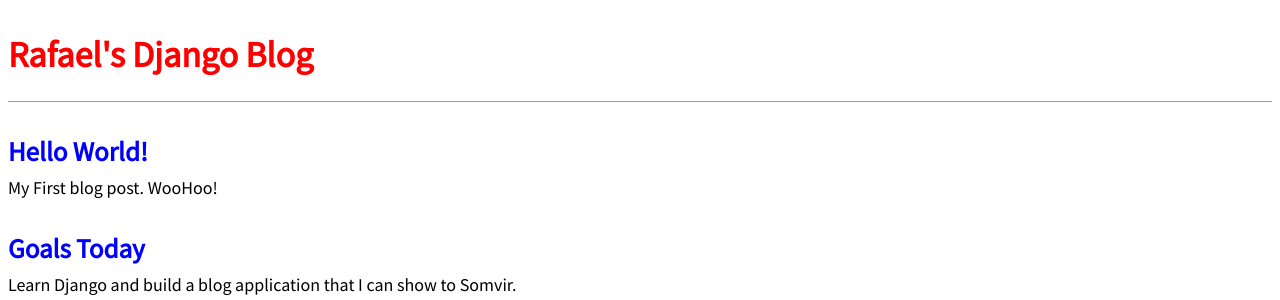
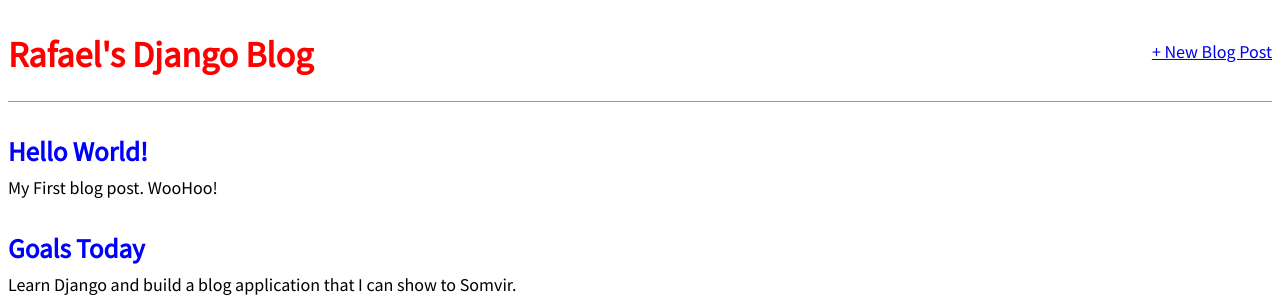
Before and after one commit to tierraskyllc/blog_project, a Django app: page / in a window 1280 px wide. Shown: the top 300 px of the page. Run offline with Django 3.2, Linux system fonts and the light colour scheme; data comes from the database, SQL or seed files in the repository; both versions use the stored data as it was after the commit.

Commit message:
added + New Post Feature

```diff
--- a/blog/models.py
+++ b/blog/models.py
@@ -1,5 +1,6 @@
 from django.db import models
 
+from django.urls import reverse
 # Create your models here.
 
 class Post(models.Model):
@@ -15,3 +16,6 @@
 
     def __str__(self):
         return self.title
+
+    def get_absolute_url(self):
+        return reverse('post_detail', args=[str(self.id)])
--- a/blog/urls.py
+++ b/blog/urls.py
@@ -1,8 +1,9 @@
 from django.urls import path
 
-from .views import BlogListView, BlogDetailView
+from .views import BlogListView, BlogDetailView, BlogCreateView
 
 urlpatterns = [
     path('', BlogListView.as_view(), name='home'),
-    path('post/<int:pk>', BlogDetailView.as_view(), name='post_detail')
+    path('post/<int:pk>/', BlogDetailView.as_view(), name='post_detail'),
+    path('post/new/', BlogCreateView.as_view(), name='post_new'),
 ]
--- a/blog/views.py
+++ b/blog/views.py
@@ -2,9 +2,10 @@
 
 # Create your views here.
 
-from django.views.generic import ListView, DetailView
+from django.views.generic import ListView, DetailView, CreateView
 
 from .models import Post
+
 
 class BlogListView(ListView):
 
@@ -18,3 +19,12 @@
     model = Post
 
     template_name = 'post_detail.html'
+
+
+class BlogCreateView(CreateView):
+
+    model = Post
+
+    template_name = 'post_new.html'
+
+    fields = ['title', 'author', 'body']
--- a/templates/base.html
+++ b/templates/base.html
@@ -9,15 +9,29 @@
     </head>
 
     <body>
+
+      <div>
+
         <header>
+          <div class = "nav-left">
+
             <h1><a href="{% url 'home' %}">Rafael's Django Blog</a></h1>
+
+          </div>
+
+          <div class = "nav-right">
+
+            <a href="{% url 'post_new' %}">+ New Blog Post</a>
+
+          </div>
+
         </header>
 
-        <div>
-            {% block content  %}
+        {% block content  %}
 
-            {% endblock content  %}
-        </div>
+        {% endblock content  %}
+      </div>
 
     </body>
+
 </html>
```
Also changed, not shown: templates/post_new.html (added, +16 -0 lines), db.sqlite3.
